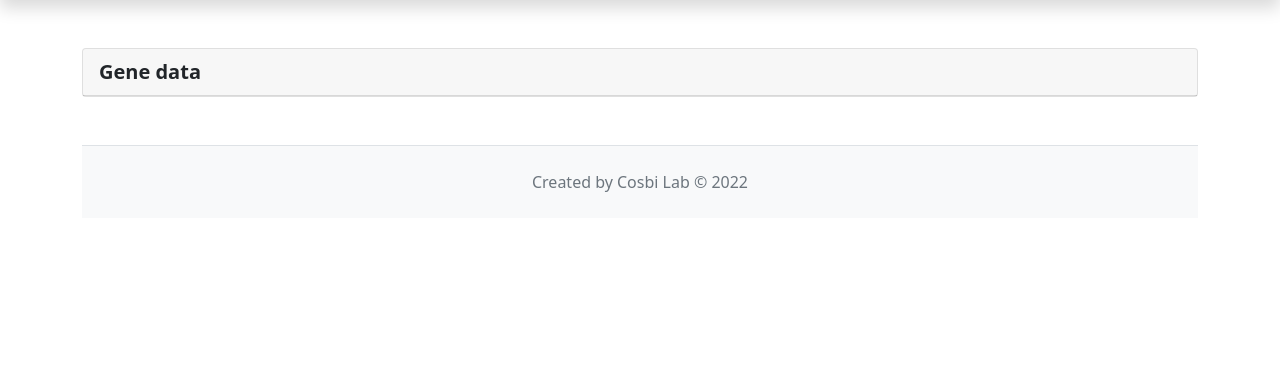
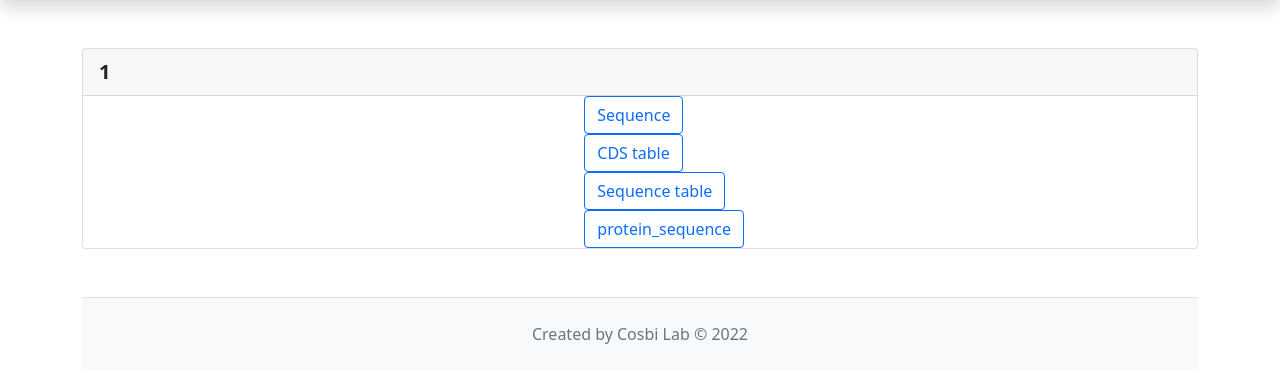
Before and after one commit to YuanHank/Summer_Django, a Django app: template templates/output.html in a window 1280 px wide. Shown: the part 78-461 px from the top of the page. Run offline with Django 4.2, Linux system fonts and the light colour scheme; the template is opened without the code that fills it: most values are stand-ins (such as "Sample title", 1, 10 or a date in 2020); some libraries are stand-ins or nearby versions.

Commit message:
Update output.html

```diff
--- a/templates/output.html
+++ b/templates/output.html
@@ -1,20 +1,105 @@
 {% extends 'base.html' %}
 {% load static %}
-{% block title %} Form Test {% endblock %}
+{% block title %} Sequence Test {% endblock %}
 {% block content %}
 <div class="container">
 {% csrf_token %}
 <script> csrf_token= "{{ csrf_token }}"</script>
 <div class="card mt-3">
     <div class="card-header fs-5 fw-bold">
-        Gene data
+        {{id}}
     </div>
 
-    <div id ="output"> </div>
+    <div>
+        <button class="btn btn-outline-primary" style = 'text-align:center;position:relative;left:45%;'>
+            <div class="flip" id = 'sequence_name' >
+                <span class="1">Sequence</span>
+            </div>
+        </button>
+        <div class="panel" >
+            <p id = 'Sequence' style="display: none;">
+                {{sequence_fin}}
+            </p>
+        </div>
+    </div>
+
+
+    <div>
+        <button class="btn btn-outline-primary" style = 'text-align:center;position:relative;left:45%;'>
+            <div class="flip"  id = 'exon' >
+                <span class="1">CDS table</span>
+            </div>
+        </button>
+        <div class="panel" >
+            <table class="table table-hover" id = 'exon_table' style="display: none;">
+                <thead>
+                    <tr>
+                    <th>Index</th>
+                    <th>Type</th>
+                    <th>Start</th>
+                    <th>Stop</th>
+                    </tr>
+                </thead>
+                <tbody>
+                    {% for i in data_exon %}
+                    <tr>
+                        <td>{{i.index}}</td>
+                        <td>{{i.type}}</td>
+                        <td>{{i.start}}</td>
+                        <td>{{i.stop}}</td>
+                    </tr>
+                    {% endfor %}
+                </tbody>
+            </table>
+        </div>
+    </div>
+
+    <div>
+        <button class="btn btn-outline-primary" style = 'text-align:center;position:relative;left:45%;'>
+            <div class="flip"  id = 'exon_intron' >
+                <span class="1">Sequence table</span>
+            </div>
+        </button>
+        <div class="panel" >
+            <table class="table table-hover" id = 'exon_intron_table' style="display: none;">
+                <thead>
+                    <tr>
+                    <th>Index</th>
+                    <th>Type</th>
+                    <th>Start</th>
+                    <th>Stop</th>
+                    </tr>
+                </thead>
+                <tbody>
+                    {% for i in data_exon_intron %}
+                    <tr>
+                        <td>{{i.index}}</td>
+                        <td>{{i.type}}</td>
+                        <td>{{i.start}}</td>
+                        <td>{{i.stop}}</td>
+                    </tr>
+                    {% endfor %}
+                </tbody>
+            </table>
+        </div>
+    </div>
+
+    <div>
+        <button class="btn btn-outline-primary" style = 'text-align:center;position:relative;left:45%;'>
+            <div class="flip" id = 'protein_sequence'>
+                <span class="1">protein_sequence</span>
+            </div>
+        </button>
+        <div class="panel"  >
+            <p id = 'protein' style="display: none;">
+                {{protein}}
+            </p>
+        </div>
+    </div>
 </div>
 
 
 
 
-<script src="{% static 'js/web_data.js' %}"></script>
+<script src="{% static 'js/output.js' %}"></script>
 {% endblock %}
```
